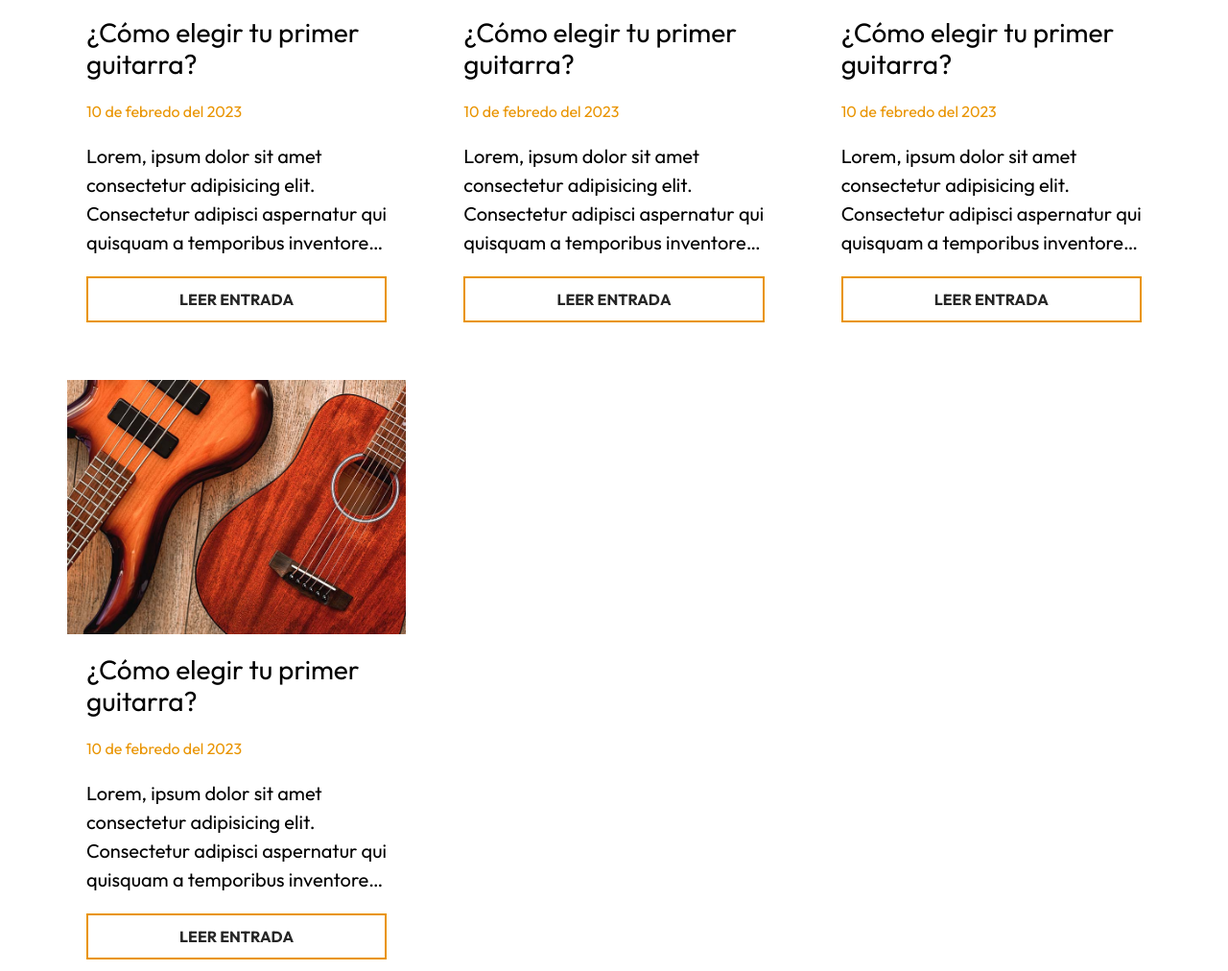
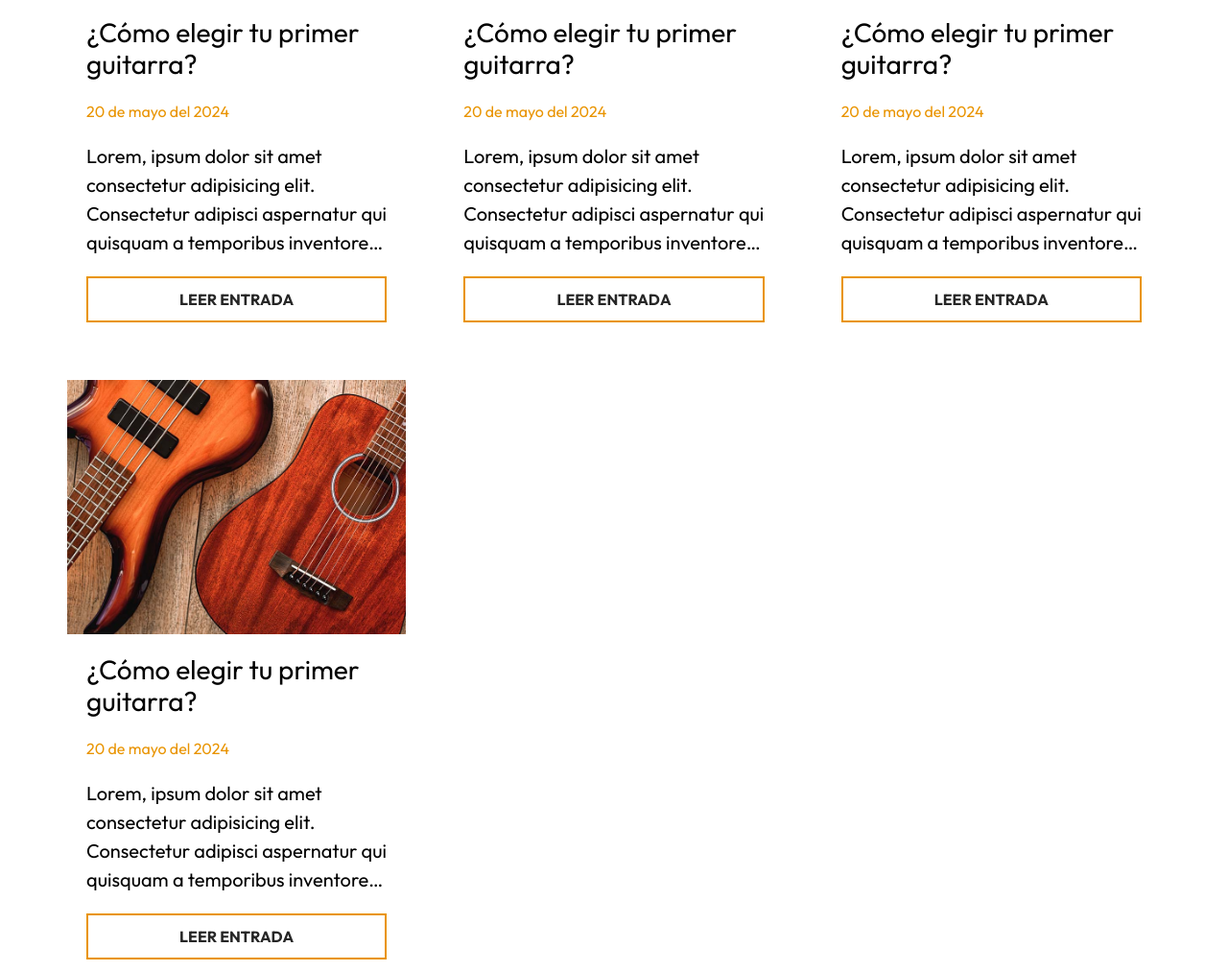
Before and after one commit to Aldosdlatorre/guitarla, a plain HTML site: page blog.html in a window 1280 px wide. Shown: the part 621-1633 px from the top of the page at 96% size. Drawn offline with nearby package versions, Linux system fonts and the light colour scheme.

Commit message:
Cambios en la fecha

```diff
--- a/blog.html
+++ b/blog.html
@@ -43,7 +43,7 @@
 
           <div class="entrada__contenido">
             <h3 class="entrada__titulo">¿Cómo elegir tu primer guitarra?</h3>
-            <p class="entrada__fecha">10 de febredo del 2023</p>
+            <p class="entrada__fecha">20 de mayo del 2024</p>
             <p class="entrada__texto">Lorem, ipsum dolor sit amet consectetur adipisicing elit. Consectetur adipisci aspernatur qui quisquam a temporibus inventore saepe eum harum amet debitis laborum sit deserunt, facere ipsam accusantium voluptatibus natus! Itaque?</p>
 
             <a class="entrada__enlace" href="entrada.html" >Leer Entrada</a>
@@ -57,7 +57,7 @@
 
           <div class="entrada__contenido">
             <h3 class="entrada__titulo">¿Cómo elegir tu primer guitarra?</h3>
-            <p class="entrada__fecha">10 de febredo del 2023</p>
+            <p class="entrada__fecha">20 de mayo del 2024</p>
             <p class="entrada__texto">Lorem, ipsum dolor sit amet consectetur adipisicing elit. Consectetur adipisci aspernatur qui quisquam a temporibus inventore saepe eum harum amet debitis laborum sit deserunt, facere ipsam accusantium voluptatibus natus! Itaque?</p>
 
             <a href="entrada.html" class="entrada__enlace">Leer Entrada</a>
@@ -71,7 +71,7 @@
 
           <div class="entrada__contenido">
             <h3 class="entrada__titulo">¿Cómo elegir tu primer guitarra?</h3>
-            <p class="entrada__fecha">10 de febredo del 2023</p>
+            <p class="entrada__fecha">20 de mayo del 2024</p>
             <p class="entrada__texto">Lorem, ipsum dolor sit amet consectetur adipisicing elit. Consectetur adipisci aspernatur qui quisquam a temporibus inventore saepe eum harum amet debitis laborum sit deserunt, facere ipsam accusantium voluptatibus natus! Itaque?</p>
 
             <a href="entrada.html" class="entrada__enlace">Leer Entrada</a>
@@ -85,7 +85,7 @@
 
           <div class="entrada__contenido">
             <h3 class="entrada__titulo">¿Cómo elegir tu primer guitarra?</h3>
-            <p class="entrada__fecha">10 de febredo del 2023</p>
+            <p class="entrada__fecha">20 de mayo del 2024</p>
             <p class="entrada__texto">Lorem, ipsum dolor sit amet consectetur adipisicing elit. Consectetur adipisci aspernatur qui quisquam a temporibus inventore saepe eum harum amet debitis laborum sit deserunt, facere ipsam accusantium voluptatibus natus! Itaque?</p>
 
             <a href="entrada.html" class="entrada__enlace">Leer Entrada</a>
```
Also changed, not shown: entrada.html (+1 -1 lines), index.html (+4 -4 lines).
